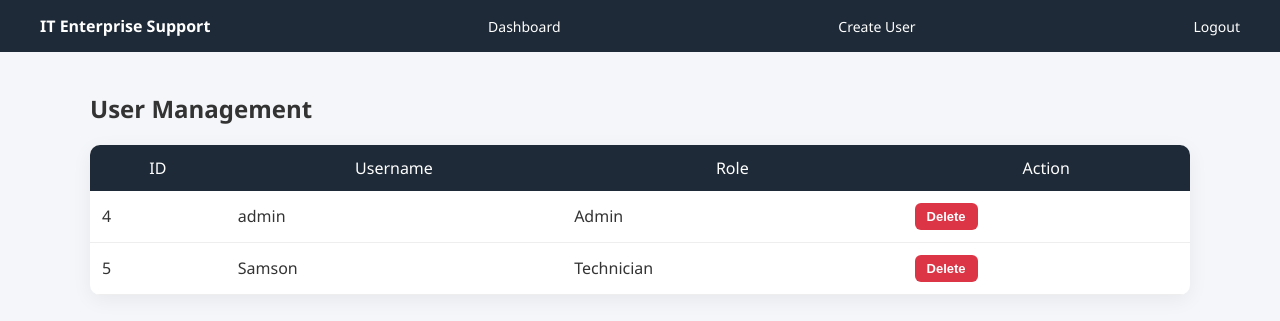
After one commit to SamsonDeon/IT_Support_System, a Flask app: page /manage_users in a window 1280 px wide. The commit adds this page. Shown: the top 321 px of the page. Run offline with Flask 3, Linux system fonts and the light colour scheme; a user stored in the database is signed in; data comes from the database, SQL or seed files in the repository.

Commit message:
Fixed admin control can delete users

```diff
--- a/app.py
+++ b/app.py
@@ -101,6 +101,43 @@ def signup():
         return redirect(url_for("dashboard"))
 
     return render_template("signup.html")
+
+@app.route("/manage_users")
+def manage_users():
+    if session.get("role") != "Admin":
+        return "Access Denied"
+
+    db = get_db()
+    cur = db.cursor()
+    cur.execute("SELECT id, username, role FROM users")
+    users = cur.fetchall()
+    db.close()
+
+    return render_template("manage_users.html", users=users)
+
+# ================= DELETE_USER =================
+
+@app.route("/delete_user/<int:user_id>", methods=["POST"])
+def delete_user(user_id):
+    if session.get("role") != "Admin":
+        return "Access Denied"
+
+    db = get_db()
+    cur = db.cursor()
+
+    # Prevent deleting yourself
+    cur.execute("SELECT username FROM users WHERE id=?", (user_id,))
+    user = cur.fetchone()
+
+    if user and user["username"] == session["user"]:
+        db.close()
+        return "You cannot delete yourself."
+
+    cur.execute("DELETE FROM users WHERE id=?", (user_id,))
+    db.commit()
+    db.close()
+
+    return redirect(url_for("manage_users"))
 
 # ================= LOGIN =================
 @app.route("/", methods=["GET", "POST"])
--- a/templates/dashboard.html
+++ b/templates/dashboard.html
@@ -20,6 +20,9 @@
     </div>
         {% if session['role'] == 'Admin' %}
         <a href="/signup">Create User</a>
+        {% endif %}
+        {% if session['role'] == 'Admin' %}
+        <a class="btn btn-warning" href="/manage_users">Manage Users</a>
         {% endif %}
 </div>
 
--- /dev/null
+++ b/templates/manage_users.html
@@ -0,0 +1,45 @@
+<!DOCTYPE html>
+<html>
+<head>
+    <title>Manage Users</title>
+    <link rel="stylesheet" href="{{ url_for('static', filename='style.css') }}">
+</head>
+<body>
+
+<div class="navbar">
+    <strong>IT Enterprise Support</strong>
+    <a href="/dashboard">Dashboard</a>
+    <a href="/signup">Create User</a>
+    <a href="/logout">Logout</a>
+</div>
+
+<div class="container">
+    <h2>User Management</h2>
+
+    <table class="table">
+        <tr>
+            <th>ID</th>
+            <th>Username</th>
+            <th>Role</th>
+            <th>Action</th>
+        </tr>
+
+        {% for user in users %}
+        <tr>
+            <td>{{ user.id }}</td>
+            <td>{{ user.username }}</td>
+            <td>{{ user.role }}</td>
+            <td>
+                <form method="POST"
+                      action="{{ url_for('delete_user', user_id=user.id) }}"
+                      onsubmit="return confirm('Delete this user?');">
+                    <button class="btn btn-danger">Delete</button>
+                </form>
+            </td>
+        </tr>
+        {% endfor %}
+    </table>
+</div>
+
+</body>
+</html>
```
Also changed, not shown: static/style.css (+34 -0 lines), templates/signup.html (+11 -16 lines).
